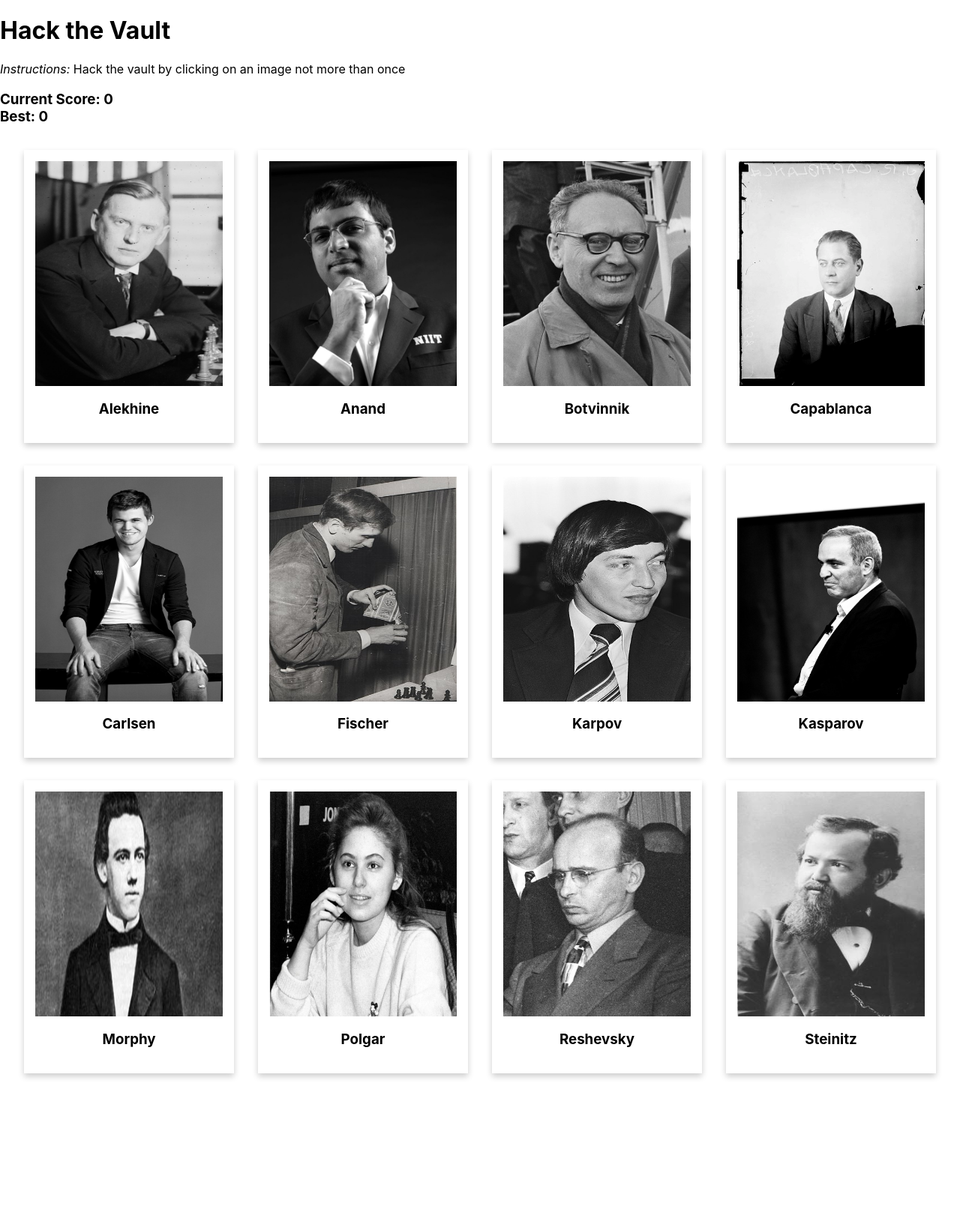
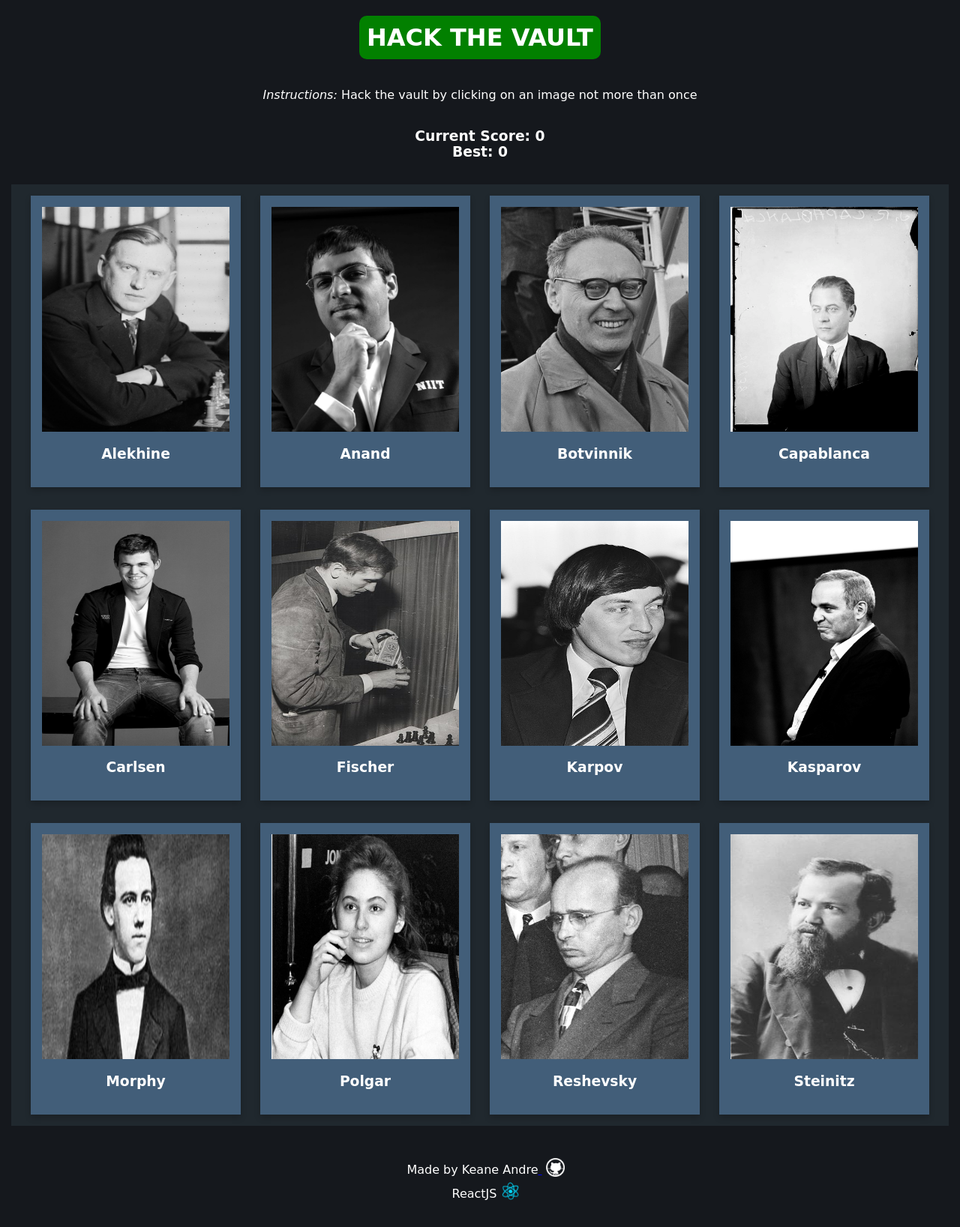
Before and after one commit to keaneatl/memory-game, a React (Create React App) app: page / in a window 1280 px wide. Shown: the whole page at 75% size. Before the commit the page ends 1447 px from the top, so only its background shows below. Built offline with nearby package versions, Linux system fonts and the light colour scheme.

Commit message:
Finished application

```diff
--- a/src/App.js
+++ b/src/App.js
@@ -13,6 +13,7 @@ import polgar from "../src/assets/polgar.jpeg";
 import reshevsky from "../src/assets/reshevsky.jpeg";
 import steinitz from "../src/assets/steinitz.jpeg";
 import Cards from "./components/Cards";
+import Footer from "./components/Footer";
 
 function App() {
   const deck = [
@@ -40,6 +41,11 @@ function App() {
       setScore(0);
       setClicked([]);
       setCards(deck);
+    } else if (score === 12) {
+      alert("You hacked the vault! You win $1,000,000");
+      setScore(0);
+      setClicked([]);
+      setCards(deck);
     } else {
       setClicked(clicked.concat(e.currentTarget.textContent));
       setScore((score) => score + 1);
@@ -64,8 +70,9 @@ function App() {
 
   return (
     <div className="main">
-      <Header score={score} best={best} />
+      <Header title="HACK THE VAULT" score={score} best={best} />
       <Cards cards={cards} onClick={onClick} />
+      <Footer />
     </div>
   );
 }
--- a/src/components/Card.js
+++ b/src/components/Card.js
@@ -1,10 +1,7 @@
 import React from "react";
 import CardImage from "./CardImage";
 
-const Card = ({ name, img, onClick, id }) => {
-  //   const rndGenerator = (min, max) => {
-  //     return Math.floor(Math.random() * max - min + 1) + min;
-  //   };
+const Card = ({ name, img, onClick }) => {
   return (
     <div className="card" onClick={onClick}>
       <CardImage img={img} name={name} />
--- /dev/null
+++ b/src/components/Footer.js
@@ -0,0 +1,24 @@
+import ghlogo from "../assets/github.png";
+import reactlogo from "../assets/react.gif";
+
+const Footer = ({ author }) => {
+  return (
+    <div className="footer">
+      <p>
+        Made by {author}
+        <a href="https://github.com/keaneatl/memory-game" target="_blank">
+          {" "}
+          <img src={ghlogo} alt="Source Code" className="icon" />
+        </a>
+        <br />
+        ReactJS
+        <img src={reactlogo} alt="React Logo" className="icon" />
+      </p>
+    </div>
+  );
+};
+
+Footer.defaultProps = {
+  author: "Keane Andre",
+};
+export default Footer;
--- a/src/components/Header.js
+++ b/src/components/Header.js
@@ -3,7 +3,7 @@ import Scoreboard from "./Scoreboard";
 const Header = ({ title, desc, score, best }) => {
   return (
     <div className="header">
-      <h1>{title}</h1>
+      <h1 className="heading">{title}</h1>
       <p>
         <i>Instructions: </i>
         {desc}
@@ -15,7 +15,7 @@ const Header = ({ title, desc, score, best }) => {
 };
 
 Header.defaultProps = {
-  title: "Hack the Vault",
+  title: "HACK THE VAULT",
   desc: "Hack the vault by clicking on an image not more than once",
 };
 export default Header;
--- a/src/index.css
+++ b/src/index.css
@@ -1,10 +1,12 @@
 body {
+  background-color: #15181d;
   margin: 0;
-  font-family: -apple-system, BlinkMacSystemFont, "Segoe UI", "Roboto", "Oxygen",
-    "Ubuntu", "Cantarell", "Fira Sans", "Droid Sans", "Helvetica Neue",
-    sans-serif;
+  font-family: "DejaVu Sans", -apple-system, BlinkMacSystemFont, "Segoe UI",
+    "Roboto", "Oxygen", "Ubuntu", "Cantarell", "Fira Sans", "Droid Sans",
+    "Helvetica Neue", sans-serif;
   -webkit-font-smoothing: antialiased;
   -moz-osx-font-smoothing: grayscale;
+  color: #ffffff;
 }
 
 code {
@@ -12,7 +14,25 @@ code {
     monospace;
 }
 
+.header {
+  display: flex;
+  flex-direction: column;
+  align-items: center;
+}
+
+.heading {
+  background-color: #028000;
+  padding: 10px;
+  border-radius: 10px;
+}
+
+.scoreboard {
+  text-align: center;
+}
+
 .cards-container {
+  margin: 15px;
+  background-color: #20282e;
   display: flex;
   flex-direction: row;
   justify-content: space-evenly;
@@ -20,6 +40,7 @@ code {
 }
 
 .card {
+  background-color: #425e79;
   margin: 15px 0;
   padding: 15px;
   display: flex;
@@ -32,7 +53,7 @@ code {
 
 .card:hover {
   cursor: pointer;
-  background-color: bisque;
+  background-color: #425e79;
   scale: 1.05;
 }
 
@@ -40,3 +61,20 @@ code {
   width: 250px;
   height: 300px;
 }
+
+.icon {
+  margin: 0 5px;
+  width: 25px;
+  vertical-align: text-bottom;
+}
+
+.footer {
+  justify-content: center;
+  height: 100px;
+  line-height: 2;
+  text-align: center;
+  padding: 10px;
+  width: 100%;
+  display: flex;
+  flex-direction: column;
+}
```
Also changed, not shown: src/assets/github.png (added), src/assets/react.gif (added).
